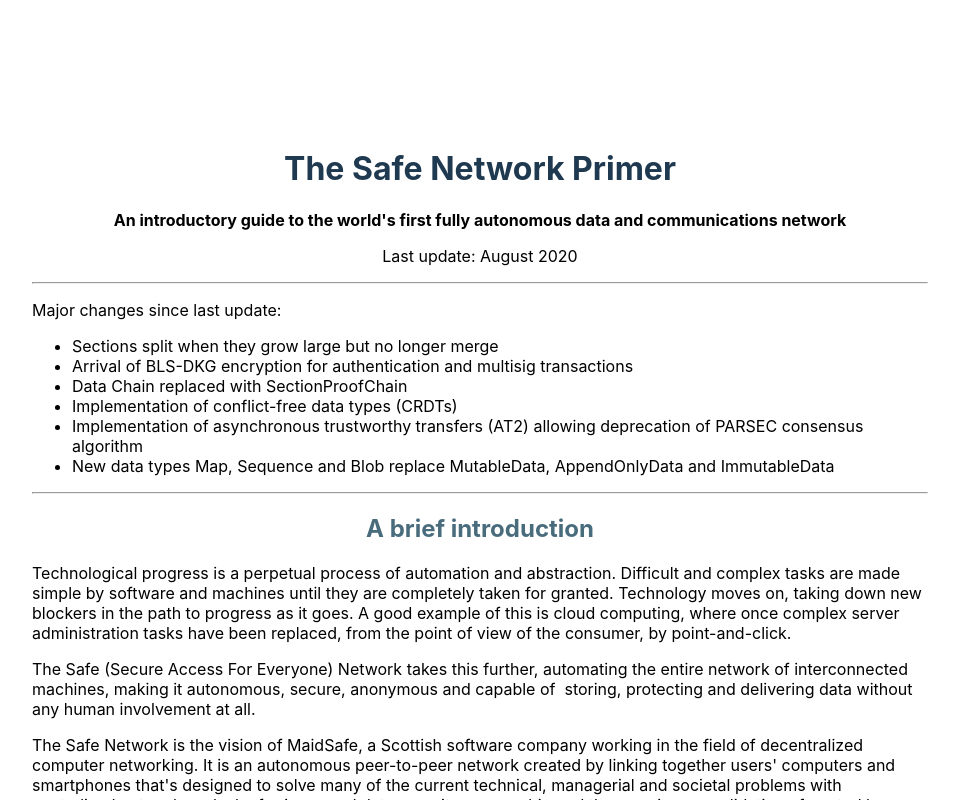
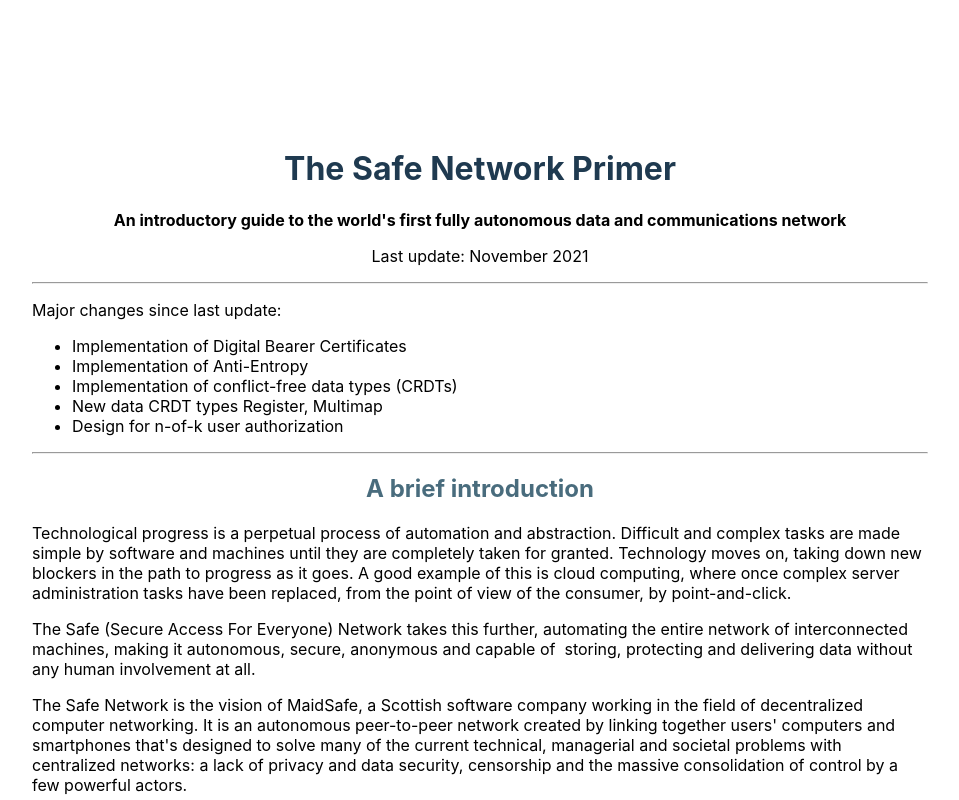
Before and after one commit to safenetwork/primer.safenetwork.org, a React (Create React App) app: page / in a window 1280 px wide. Shown: the top 800 px of the page, without its empty margins (160-1119 px from the left). Built offline with nearby package versions, Linux system fonts and the light colour scheme; the HTML template or start-up script is replaced by a standard one.

Commit message:
Update Header.js

```diff
--- a/src/Header.js
+++ b/src/Header.js
@@ -5,20 +5,21 @@ const component = (prop) => (
     <div className='header' align={ 'center' }>
         <h1>The Safe Network Primer</h1>
 <p><strong>An introductory guide to the world's first fully autonomous data and communications network</strong></p>
-        <p>Last update: August 2020</p>
+        <p>Last update: November 2021</p>
     </div>
         <hr />
         <div align={' left '}>
-            <p>Major changes since last update:</p>
+            <p>Major changes since last update:
             <ul>
-                <li>Sections split when they grow large but no longer merge</li>
-                    <li>Arrival of BLS-DKG encryption for authentication and multisig transactions</li>
-                    <li>Data Chain replaced with SectionProofChain</li>
-                <li>Implementation of conflict-free data types (CRDTs)</li>
-                <li>Implementation of asynchronous trustworthy transfers (AT2) allowing deprecation of PARSEC consensus algorithm </li>
-                    <li>New data types Map, Sequence and Blob replace MutableData, AppendOnlyData and ImmutableData</li>
+
+                    <li>Implementation of Digital Bearer Certificates </li>
+                    <li>Implementation of Anti-Entropy </li>
+                    <li>Implementation of conflict-free data types (CRDTs)</li>
+                    <li>New data CRDT types Register, Multimap</li>
+                    <li>Design for n-of-k user authorization</li>
 
             </ul>
+            </p>
             </div>
         <hr />
      </div>
```
